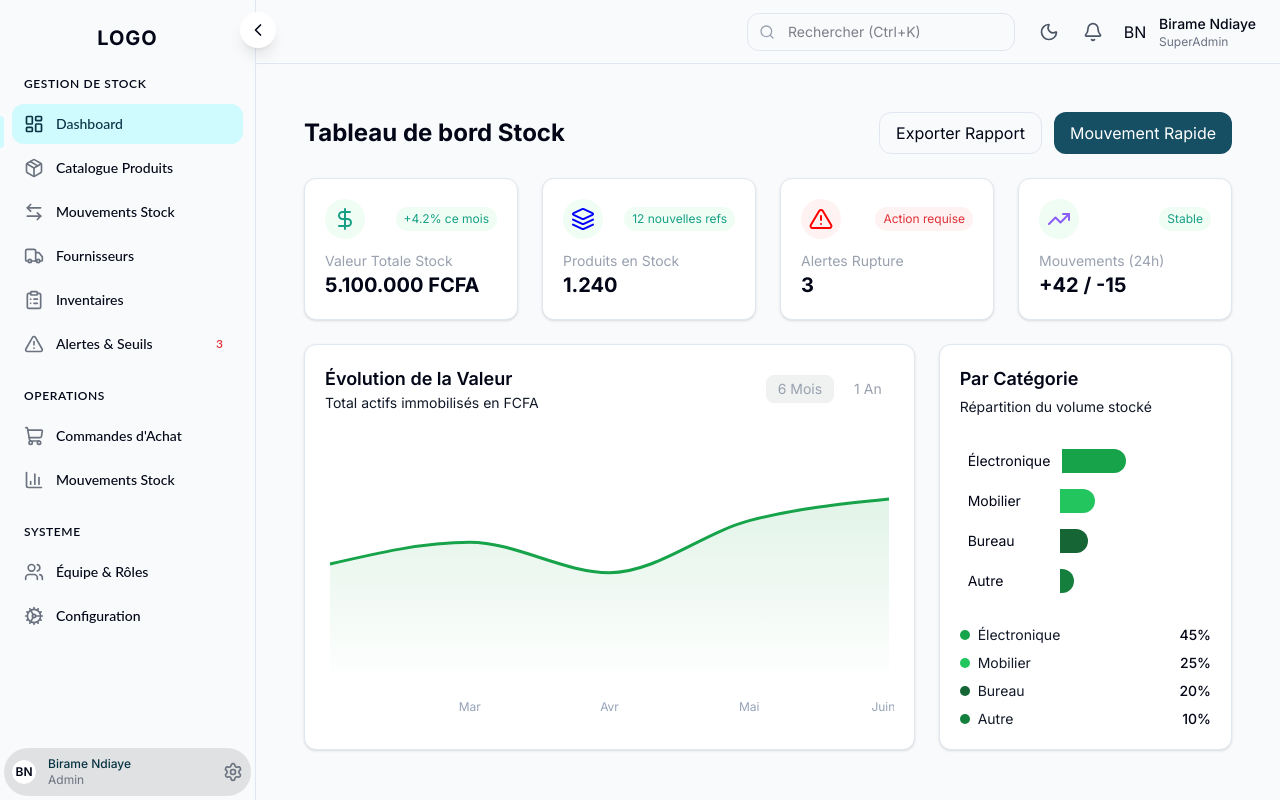
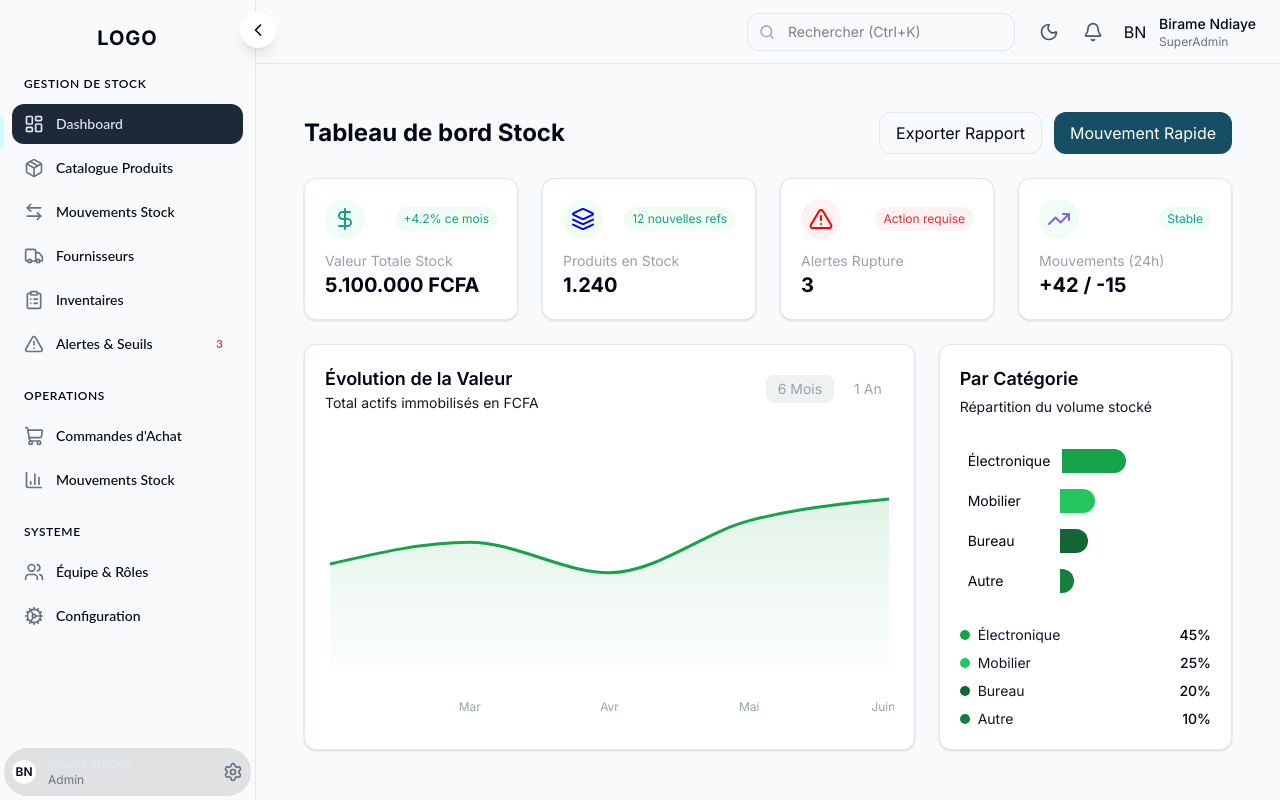
Before and after one commit to Mbaye-ndiaye/new_gestion_stock_frontend, a React (Vite) app: page /dashboard in a window 1280 px wide. Built offline with nearby package versions, Linux system fonts and the light colour scheme; a web font is replaced by a local one.

Commit message:
feedback

```diff
--- a/src/globals.css
+++ b/src/globals.css
@@ -64,8 +64,10 @@
 --color-primary: #9CA3AF;
 --color-primary-foreground: #99A1AF;
 
---color-secondary: #CFFAFE;
---color-secondary-foreground: #083344;
+--color-secondary: hsl(217 32% 17%);
+--color-secondary-foreground: #E2E8F0;
+
+
 
 --color-muted: #6B7280;
 --color-muted-foreground: #111827;
@@ -115,13 +117,13 @@
 --color-card: hsl(222 84% 5%);
 --color-card-foreground: hsl(210 40% 98%);
 
---color-secondary: hsl(217 32% 17%);
+--color-secondary: #CFFAFE;
+--color-secondary-foreground: #083344;
 
 --color-border: hsl(217 32% 17%);
 --color-input: hsl(217 32% 17%);
 
 --color-primary-foreground: #64748B;
-  --color-secondary-foreground: #E2E8F0;
   --color-muted: #6B7280;
   --color-muted-foreground: #E5E7EB;
   --color-small-background: #1F2937;
```
